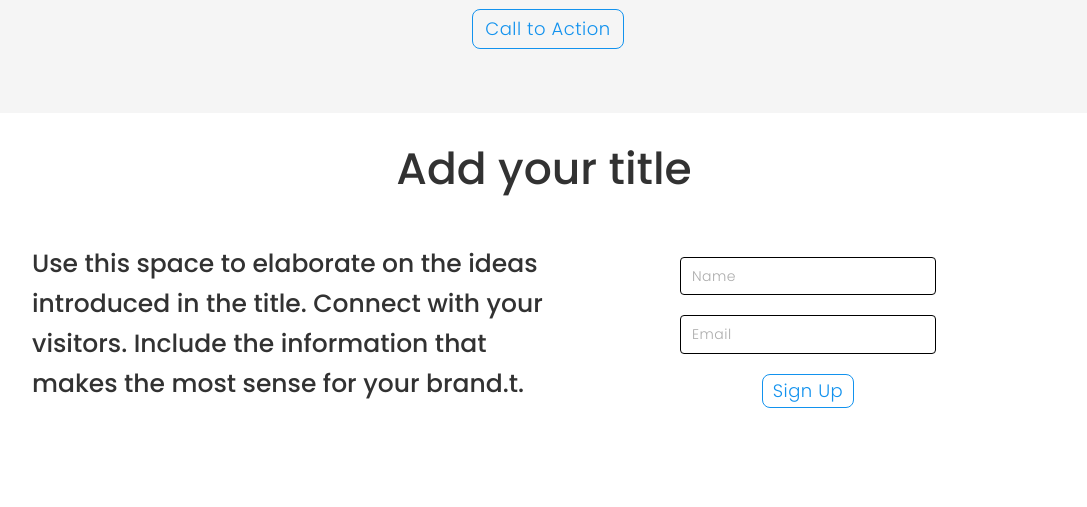
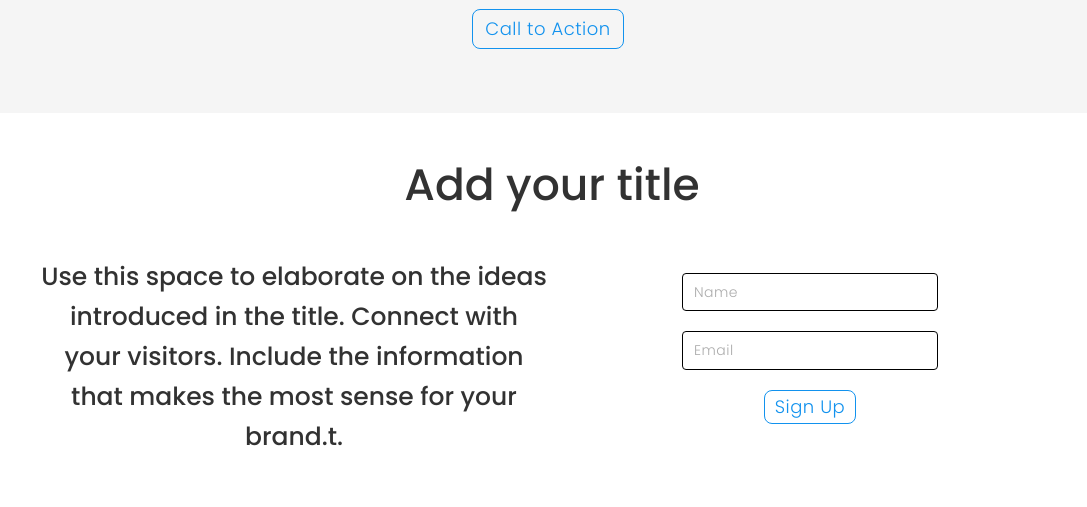
Before and after one commit to alirezatahani/React-Template, a React app: page /blank/3 in a window 1280 px wide. Shown: the part 1200-1707 px from the top of the page, without its empty margins (96-1183 px from the left). Built offline with nearby package versions, Linux system fonts and the light colour scheme.

Commit message:
refactor

```diff
--- a/src/templates/plain/blank3/content/Blank3.tsx
+++ b/src/templates/plain/blank3/content/Blank3.tsx
@@ -71,7 +71,7 @@ export const Blank3 = () => {
       <SectionContainer>
         <TemplateContainer>
           <Row>
-            <TemplateContainer>
+            <TemplateContainer xs={12}>
               <Typography variant="h2">Add your title</Typography>
             </TemplateContainer>
           </Row>
--- a/src/templates/plain/blank3/styles/blank3.styles.ts
+++ b/src/templates/plain/blank3/styles/blank3.styles.ts
@@ -1,14 +1,13 @@
 import styled from 'styled-components';
-import { Container, Input } from '../../../../components';
+import { Container, Input, Col } from '../../../../components';
 import { Card } from '../../../../components/card/index';
 
 export const Jumbotron = styled(Container)(({}) => ({
   backgroundColor: '#F5F5F5',
   height: 400,
 }));
-export const TemplateContainer = styled.section({
-  maxWidth: '1040px',
-  margin: '0 auto',
+export const TemplateContainer = styled(Col)({
+  textAlign: 'center',
 });
 export const Section = styled.section({
   padding: 24,
```
